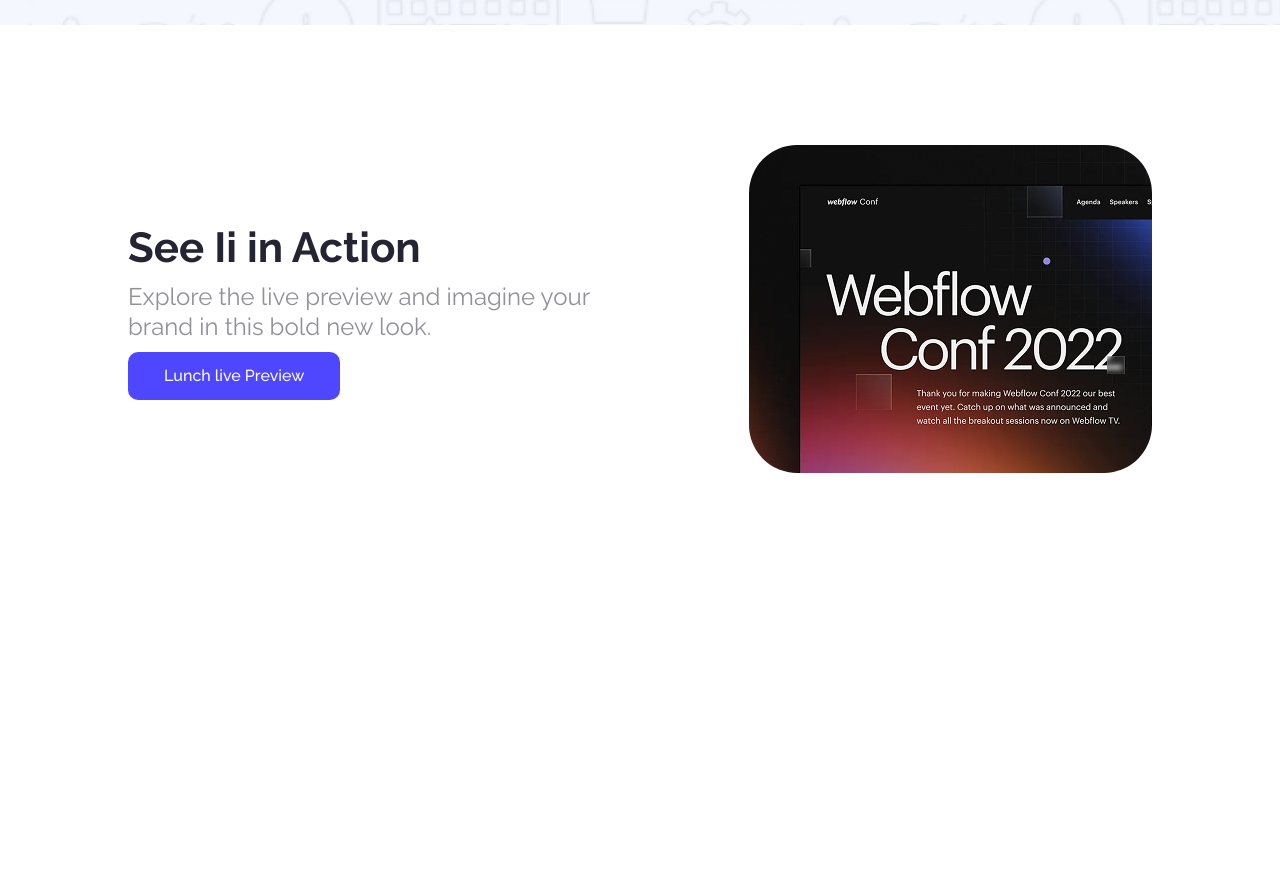
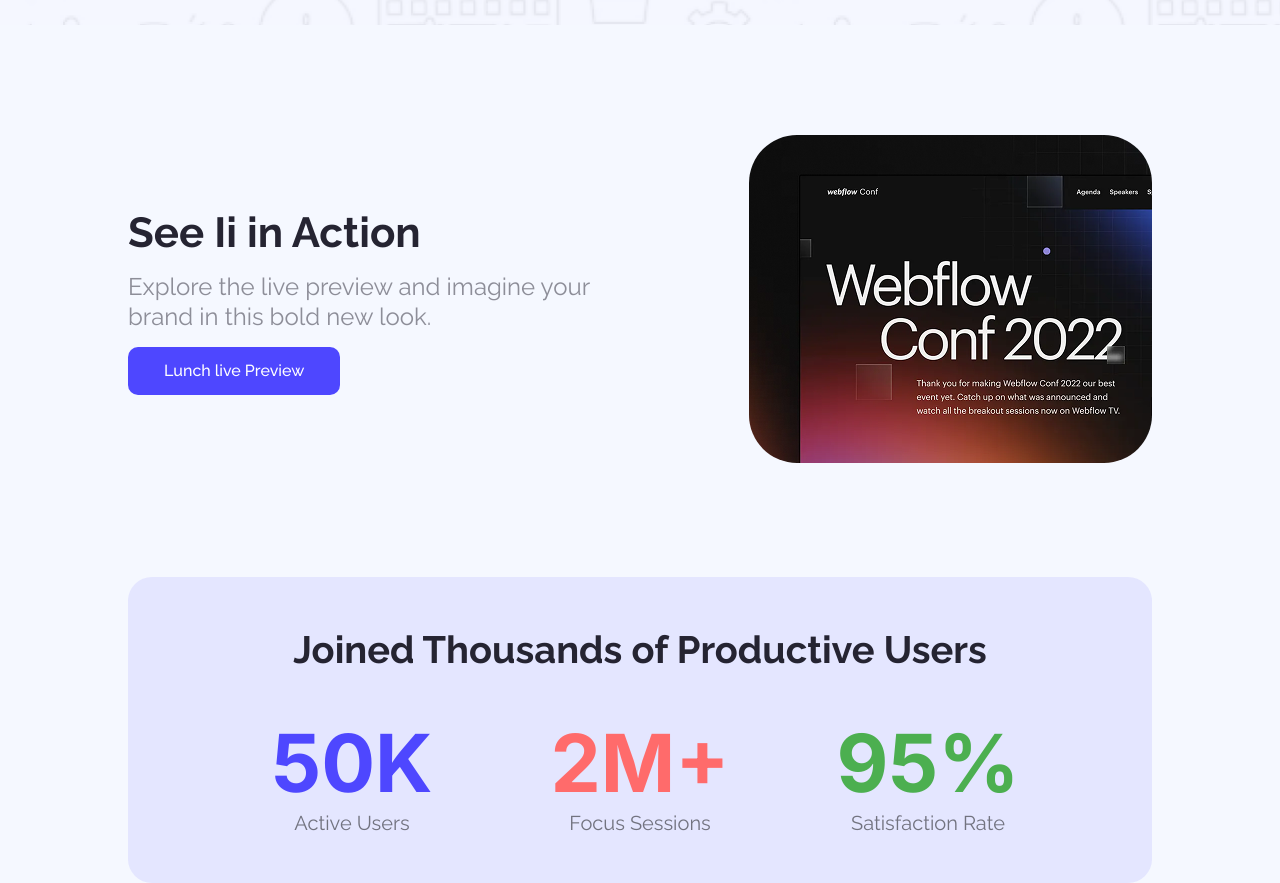
Before and after one commit to mdomor430/assignment_1, a plain HTML site: page index.html in a window 1280 px wide. Shown: the part 673-1556 px from the top of the page. Before the commit the page ends 1270 px from the top, so only its background shows below. Drawn offline with Linux system fonts and the light colour scheme.

Commit message:
complete third section

```diff
--- a/index.html
+++ b/index.html
@@ -51,6 +51,26 @@
           </div>
         </div>
       </section>
+
+      <section>
+        <div class="third-section">
+          <h1>Joined Thousands of Productive Users</h1>
+          <div class="boxs">
+            <div class="box1">
+              <h2>50K</h2>
+              <p>Active Users</p>
+            </div>
+            <div class="box2">
+              <h2>2M+</h2>
+              <p>Focus Sessions</p>
+            </div>
+            <div class="box3">
+              <h2>95%</h2>
+              <p>Satisfaction Rate</p>
+            </div>
+          </div>
+        </div>
+      </section>
     </div>
   </body>
 </html>
--- a/style.css
+++ b/style.css
@@ -1,13 +1,20 @@
-@import url('https://fonts.googleapis.com/css2?family=Raleway:ital,wght@0,100..900;1,100..900&display=swap');
+@import url('https://fonts.googleapis.com/css2?family=Inter:ital,opsz,wght@0,14..32,100..900;1,14..32,100..900&family=Raleway:ital,wght@0,100..900;1,100..900&display=swap');
+
+:root {
+  --font-Inter: 'Inter', sans-serif;
+  --font-Raleway: 'Raleway', sans-serif;
+}
+
 * {
   margin: 0;
   padding: 0;
   box-sizing: border-box;
-  font-family: 'Raleway', sans-serif;
+  font-family: var(--font-Raleway);
 }
 
 #main {
   width: 100%;
+  background: rgb(245, 248, 255);
 }
 
 section {
@@ -91,22 +98,24 @@ header nav .btn button {
   cursor: pointer;
   transition: 0.3s ease-in-out;
 }
+
 .hero-section button:hover {
   background-color: rgb(62, 55, 255);
 }
 
 .second-section {
   width: 80%;
-  margin: 120px auto;
+  margin: 0 auto;
   display: flex;
   justify-content: space-between;
   align-items: center;
+  padding: 110px 0;
 }
 
 .second-section .text {
   display: flex;
   flex-direction: column;
-  row-gap: 10px;
+  row-gap: 15px;
   align-items: start;
 }
 
@@ -137,3 +146,81 @@ header nav .btn button {
 .second-section .img img {
   border-radius: 48px;
 }
+
+.third-section {
+  width: 80%;
+  margin: 0 auto;
+  padding: 50px 80px 50px 80px;
+  border-radius: 24px;
+  background: rgba(78, 71, 255, 0.1);
+  display: flex;
+  flex-direction: column;
+  row-gap: 40px;
+}
+
+.third-section h1 {
+  color: rgb(37, 36, 50);
+  font-size: 38px;
+  font-weight: 700;
+  line-height: 45px;
+  text-align: center;
+}
+
+.third-section .boxs {
+  display: flex;
+  justify-content: space-around;
+}
+
+.third-section .boxs div {
+  width: 180px;
+  height: 121px;
+  display: flex;
+  flex-direction: column;
+  justify-content: flex-start;
+  align-items: center;
+  transition: all 0.3s ease;
+  border-radius: 10px;
+  cursor: pointer;
+  padding: 2px;
+}
+
+.third-section .boxs div:hover {
+  transform: translateY(-5px);
+  box-shadow: 0 10px 20px rgba(0, 0, 0, 0.1);
+}
+
+.third-section .boxs div:nth-child(1) h2 {
+  color: rgb(78, 71, 255);
+  font-family: var(--font-Inter);
+}
+.third-section .boxs div:nth-child(2) h2 {
+  color: #ff6b6b;
+  font-family: var(--font-Inter);
+}
+.third-section .boxs div:nth-child(3) h2 {
+  color: #4caf50;
+  font-family: var(--font-Inter);
+}
+
+.third-section .boxs div h2 {
+  font-size: 80px;
+  font-weight: 700;
+  line-height: 97px;
+  text-align: left;
+  transition: color 0.3s ease;
+}
+.third-section .boxs div p {
+  color: rgba(0, 0, 0, 0.5);
+  font-size: 20px;
+  font-weight: 400;
+  line-height: 24px;
+  text-align: center;
+  transition: color 0.3s ease;
+}
+
+.third-section .boxs div:hover h2 {
+  opacity: 0.9;
+}
+.third-section .boxs div:hover p {
+  color: rgba(0, 0, 0, 0.7);
+}
```
